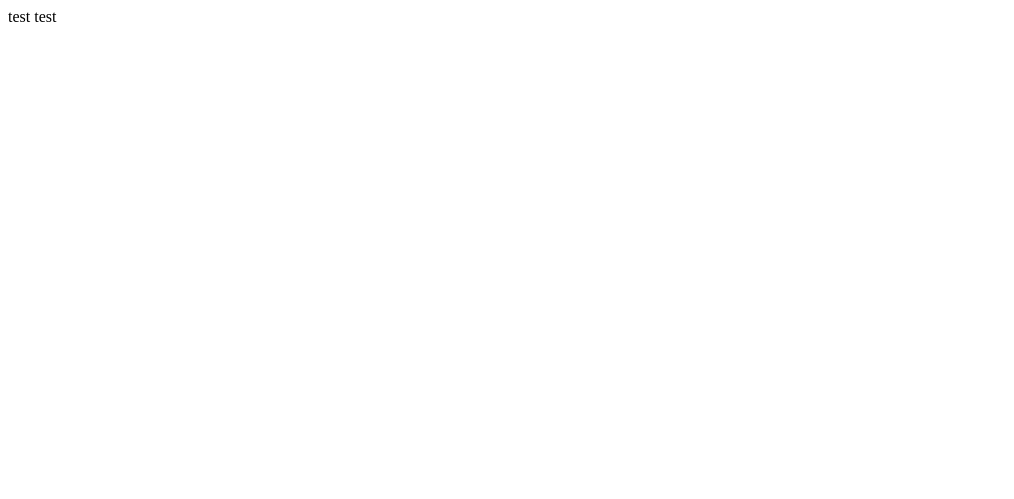
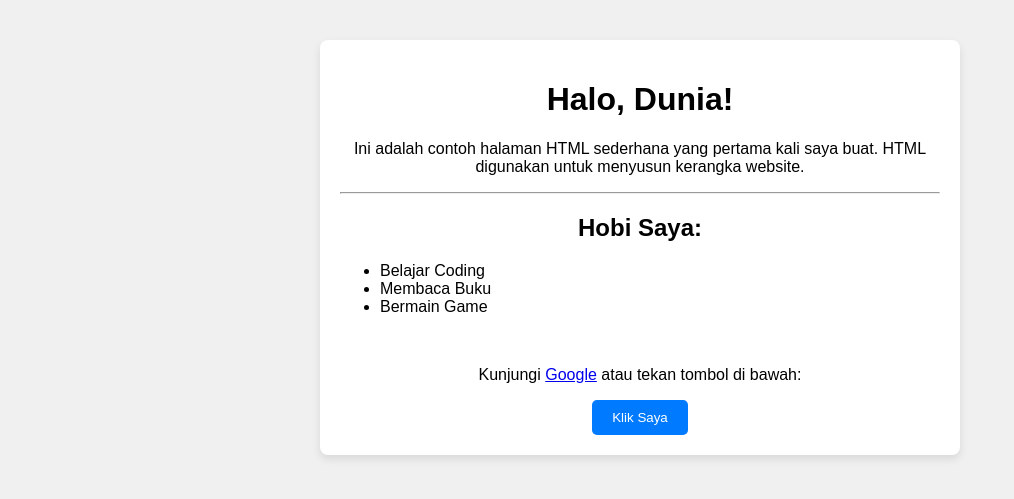
Before and after one commit to VerySandy1001/Latihan_Github3, a plain HTML site: page index.html in a window 1280 px wide. Shown: the whole page, without its empty margins (0-1014 px from the left). Drawn offline with Linux system fonts and the light colour scheme.

Commit message:
menambahkan sesuatu didalam index.html

```diff
--- a/index.html
+++ b/index.html
@@ -1 +1,61 @@
-test test
+<!DOCTYPE html>
+<html lang="id">
+<head>
+    <meta charset="UTF-8">
+    <meta name="viewport" content="width=device-width, initial-scale=1.0">
+    <title>Website Sederhana Saya</title>
+
+    <style>
+        body {
+            font-family: Arial, sans-serif;
+            margin: 40px;
+            background-color: #f0f0f0;
+            text-align: center;
+        }
+        .kotak-konten {
+            background-color: white;
+            padding: 20px;
+            border-radius: 8px;
+            box-shadow: 0 4px 8px rgba(0,0,0,0.1);
+            max-width: 600px;
+            margin: 0 auto;
+        }
+        button {
+            padding: 10px 20px;
+            background-color: #007BFF;
+            color: white;
+            border: none;
+            border-radius: 5px;
+            cursor: pointer;
+        }
+        button:hover {
+            background-color: #0056b3;
+        }
+    </style>
+</head>
+<body>
+
+    <div class="kotak-konten">
+        <h1>Halo, Dunia!</h1>
+
+        <p>Ini adalah contoh halaman HTML sederhana yang pertama kali saya buat. HTML digunakan untuk menyusun kerangka website.</p>
+
+        <hr>
+
+        <h2>Hobi Saya:</h2>
+
+        <ul style="text-align: left;">
+            <li>Belajar Coding</li>
+            <li>Membaca Buku</li>
+            <li>Bermain Game</li>
+        </ul>
+
+        <br>
+
+        <p>Kunjungi <a href="https://www.google.com" target="_blank">Google</a> atau tekan tombol di bawah:</p>
+
+        <button onclick="alert('Halo! Selamat belajar HTML!')">Klik Saya</button>
+    </div>
+
+</body>
+</html>
```
